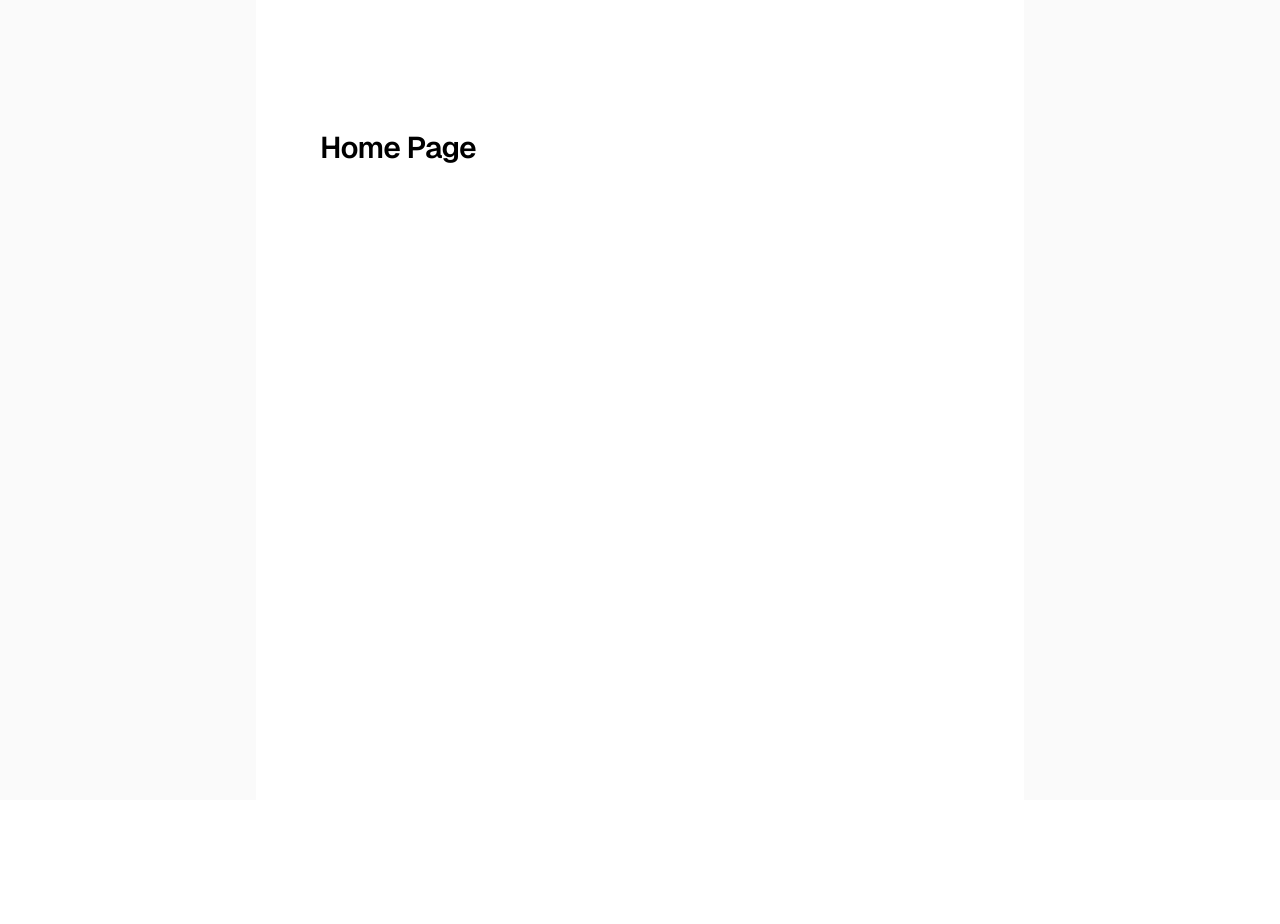
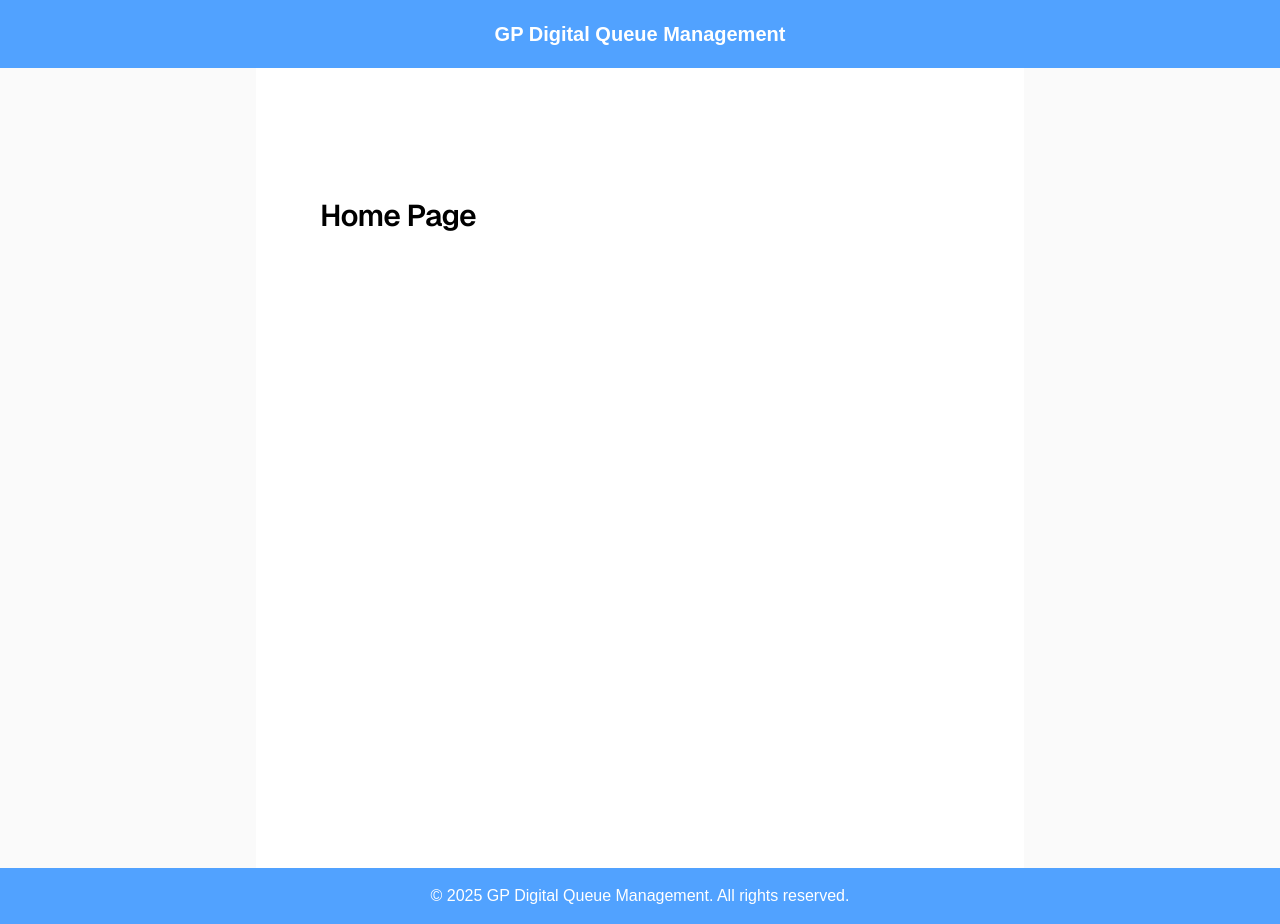
Before and after one commit to hasnaindar8/digital-queue-management-fe, a Next.js app: page / in a window 1280 px wide. Before the commit the page ends 800 px from the top, so only its background shows below. Built offline with nearby package versions, Linux system fonts and the light colour scheme.

Commit message:
Created header and footer components

```diff
--- /dev/null
+++ b/app/components/footer.js
@@ -0,0 +1,7 @@
+export default function Footer() {
+  return (
+    <footer className="flex max-w-screen p-4 justify-center items-center text-white bg-blue-400">
+      <p>&copy; 2025 GP Digital Queue Management. All rights reserved.</p>
+    </footer>
+  );
+}
--- /dev/null
+++ b/app/components/header.js
@@ -0,0 +1,9 @@
+export default function Header() {
+  return (
+    <header className="flex max-w-screen justify-center items-center text-xl px-auto py-5 text-white bg-blue-400">
+      <h1>
+        <b>GP Digital Queue Management</b>
+      </h1>
+    </header>
+  );
+}
--- a/app/layout.js
+++ b/app/layout.js
@@ -1,5 +1,7 @@
 import { Geist, Geist_Mono } from "next/font/google";
 import "./globals.css";
+import Footer from "./components/footer";
+import Header from "./components//header";
 
 const geistSans = Geist({
   variable: "--font-geist-sans",
@@ -20,9 +22,11 @@ export default function RootLayout({ children }) {
   return (
     <html lang="en">
       <body
-        className={`${geistSans.variable} ${geistMono.variable} antialiased`}
+        className={`${geistSans.variable} ${geistMono.variable} antialiased max-w-screen min-h-screen`}
       >
+        <Header />
         {children}
+        <Footer />
       </body>
     </html>
   );
```
